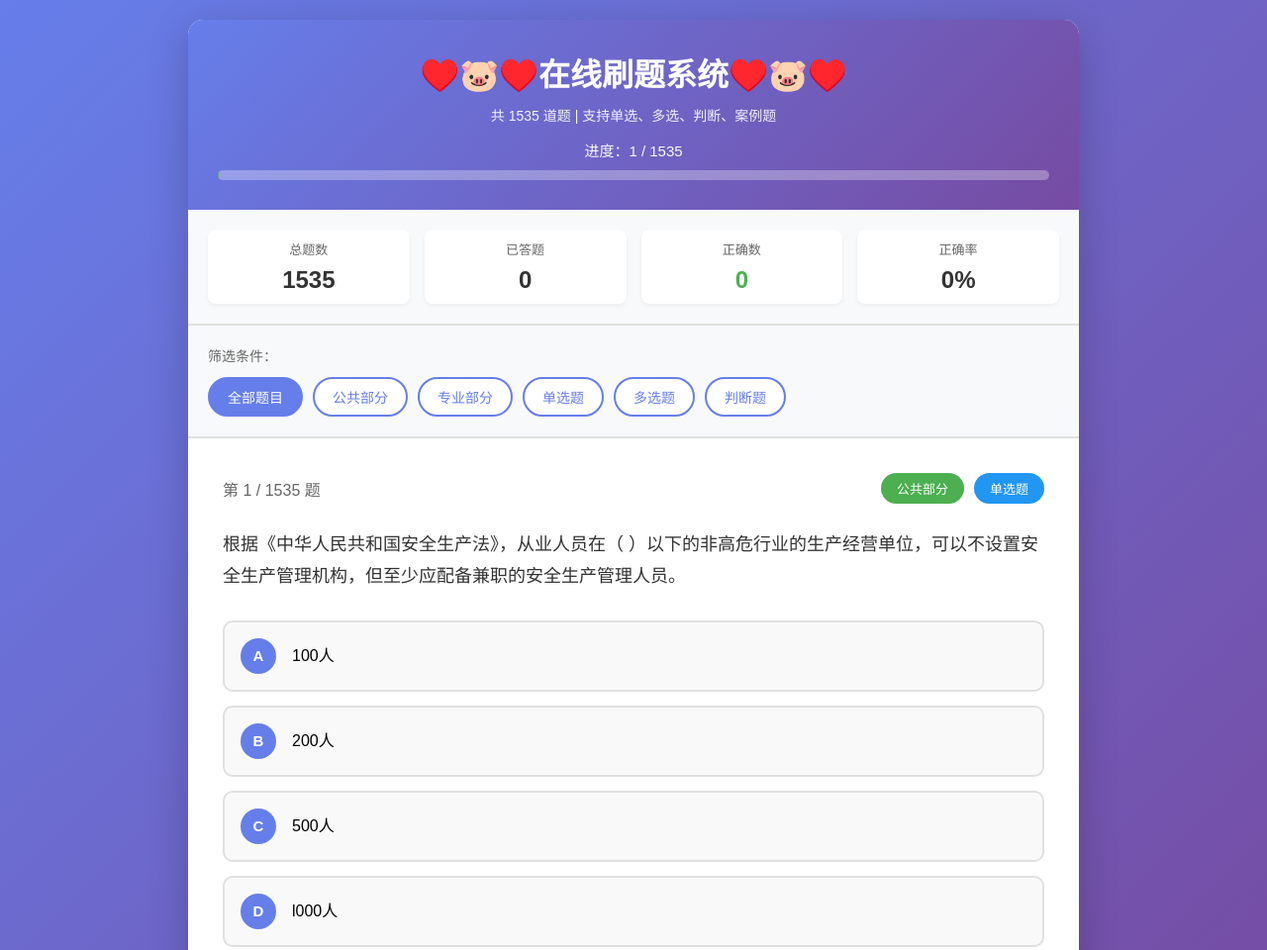
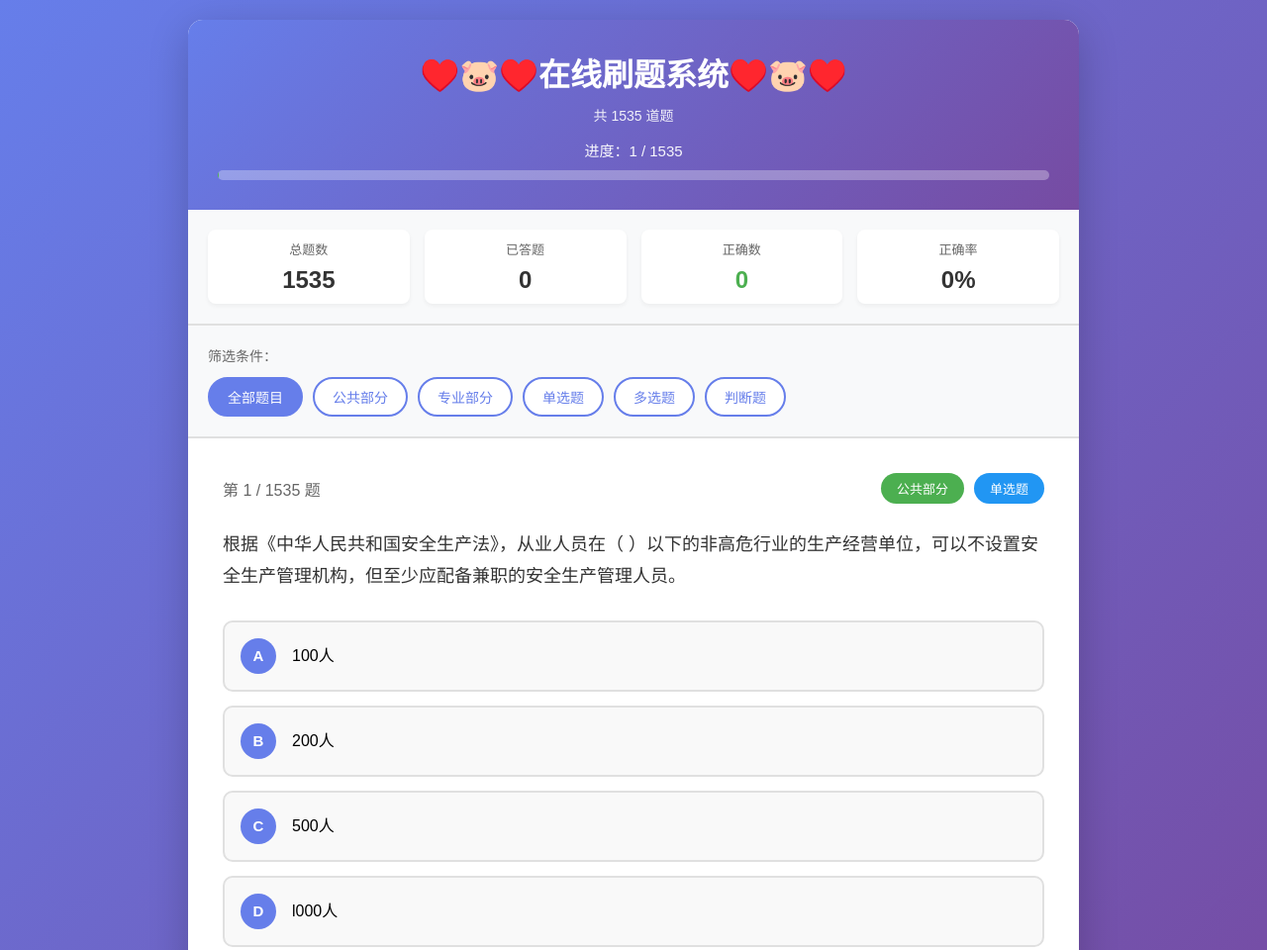
Before and after one commit to aushowye/-, a website: page index.html in a window 1280 px wide. Shown: the top 960 px of the page at 99% size. Drawn offline with Linux system fonts and the light colour scheme.

Commit message:
Update index.html

```diff
--- a/index.html
+++ b/index.html
@@ -475,7 +475,7 @@
     <div class="container">
         <div class="header">
             <h1>♥️🐷♥️在线刷题系统♥️🐷♥️</h1>
-            <div class="subtitle">共 1535 道题 | 支持单选、多选、判断、案例题</div>
+            <div class="subtitle">共 1535 道题</div>
             <div class="progress-info">
                 <span id="progressText">准备开始...</span>
             </div>
```
